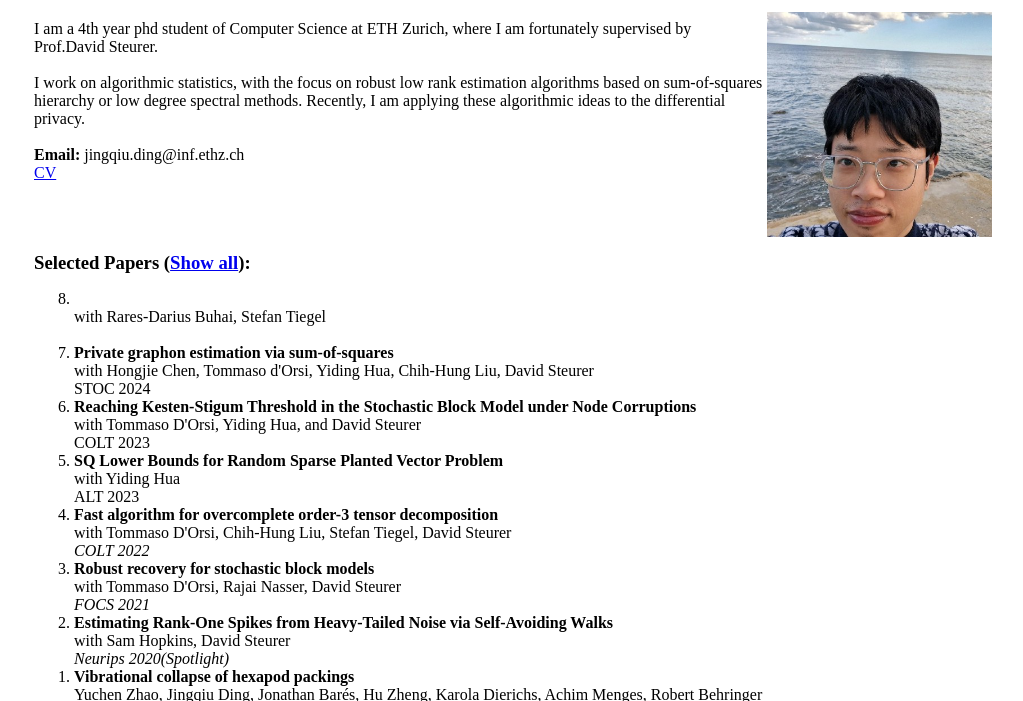
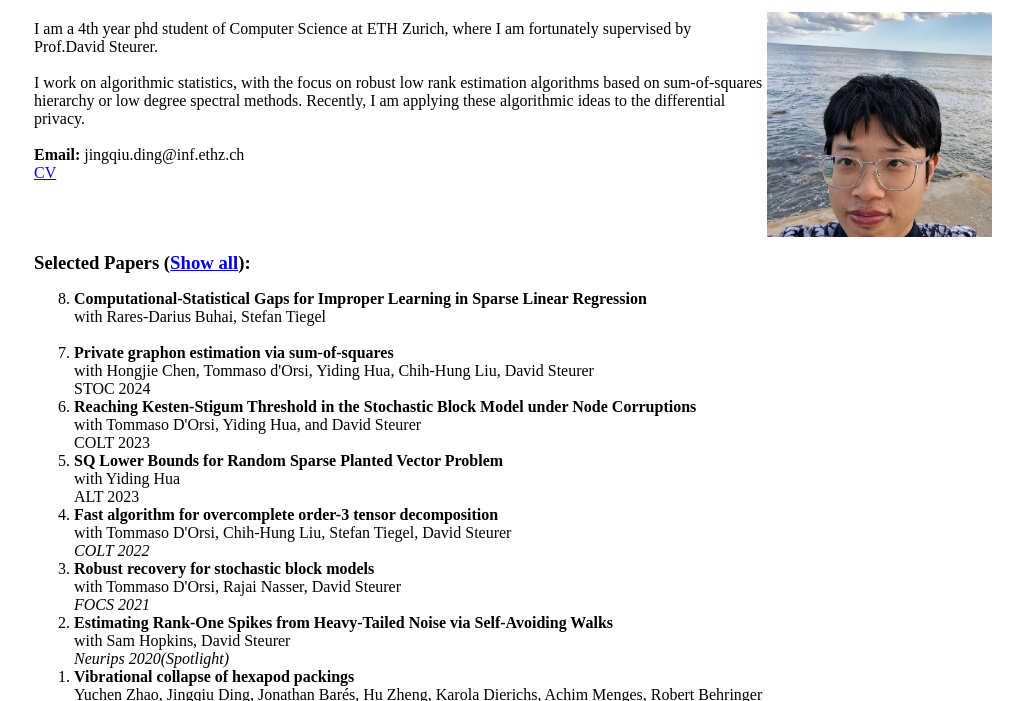
Before and after one commit to Semignorant/jingqiuding.github.io, a plain HTML site: page index.html in a window 1280 px wide. Shown: the part 79-780 px from the top of the page, without its empty margins (127-1150 px from the left). Drawn offline with Linux system fonts and the light colour scheme.

Commit message:
Update index.html

```diff
--- a/index.html
+++ b/index.html
@@ -77,7 +77,7 @@ function showAll(toggle){
 <h3 id="papers">Selected Papers (<a href="javascript:void(0)" onclick="showAll(false)">Show all</a>):</h3>
     <ol reversed="True">
         <div class="paper"> </div>
-	<li> <b> </b> <a href="https://arxiv.org/abs/2402.14103"> </a> <br>
+	<li> <b>Computational-Statistical Gaps for Improper Learning in Sparse Linear Regression </b> <a href="https://arxiv.org/abs/2402.14103"> </a> <br>
             with Rares-Darius Buhai, Stefan Tiegel <br>
             <br>
           </li>
```
